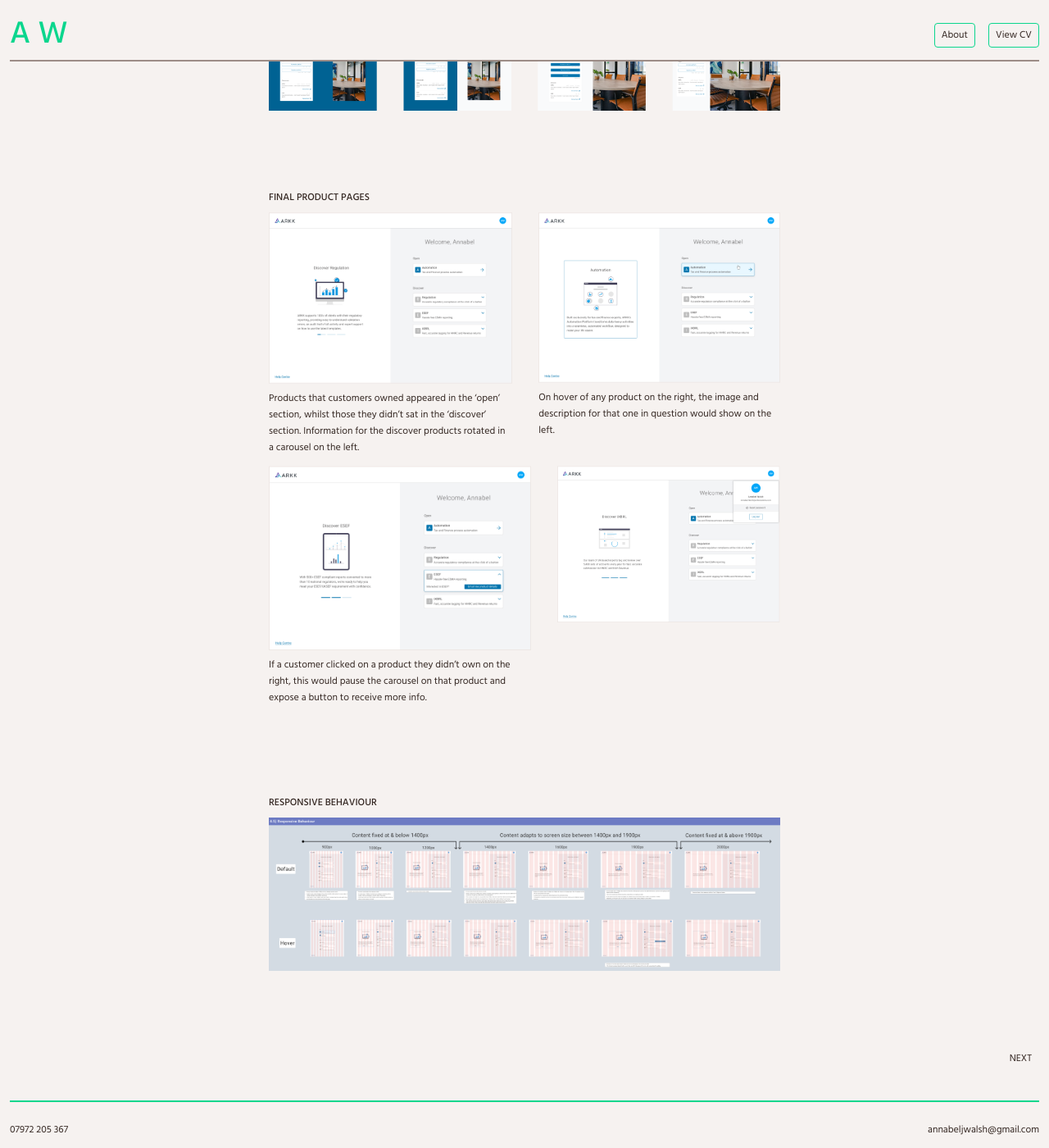
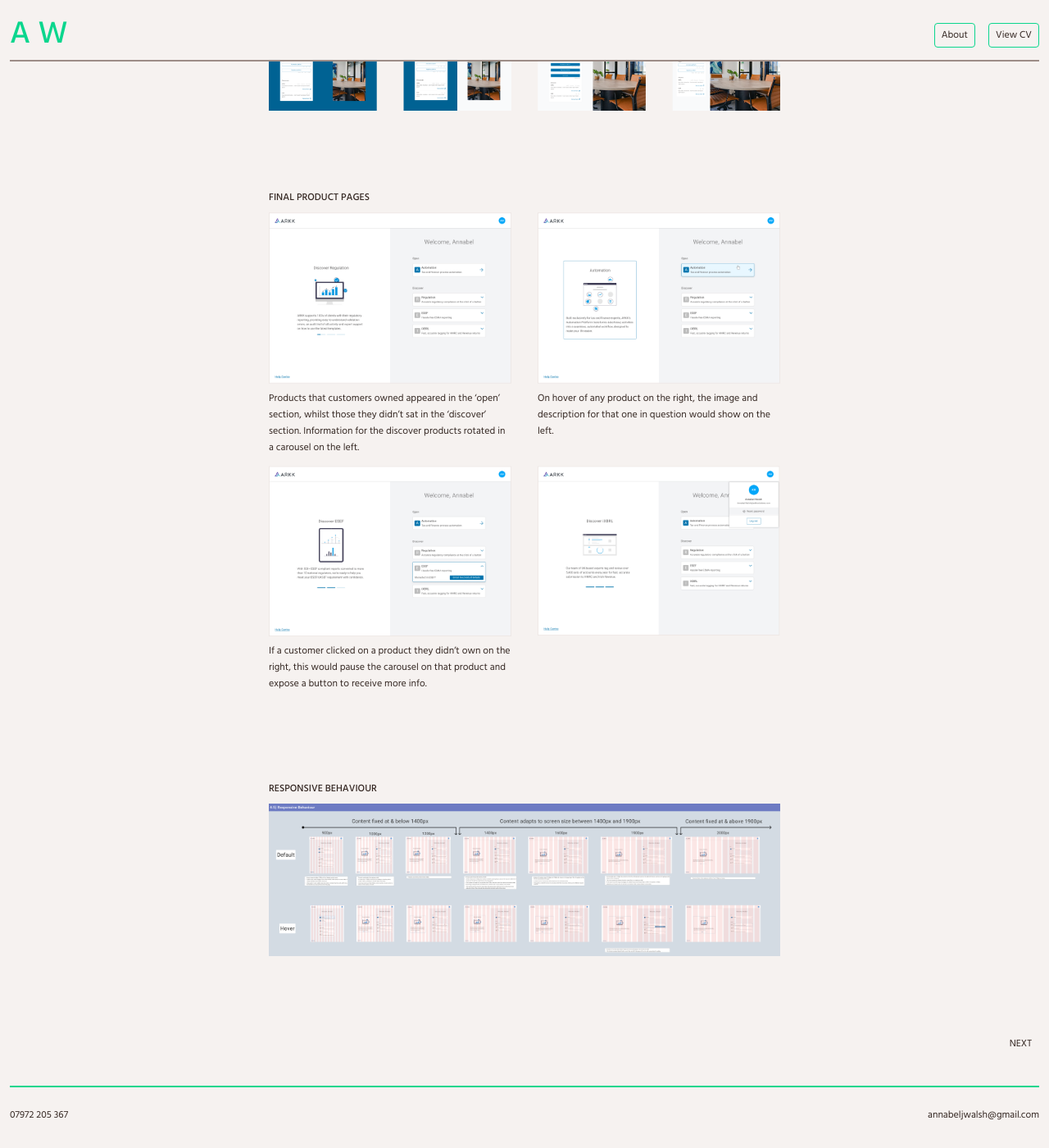
Before and after one commit to davidhiskett/awalsh, a Jekyll site: the page built from _posts/2024-08-20-product-portal.md, in a window 1280 px wide and 1400 px high, scrolled down 2252 px. Shown: the whole window at 82% size. Built offline with Jekyll 4.4.1, drawn with Linux system fonts in a browser that asks for light colours.

Commit message:
Fix image grid

```diff
--- a/_sass/project.scss
+++ b/_sass/project.scss
@@ -122,7 +122,7 @@
         text-align: center;
         display: grid;
         grid-gap: 32px;
-        grid-template-columns: auto auto;
+        grid-template-columns: 1fr 1fr;
 
         @media only screen and (max-width: 65rem) {
           grid-template-columns: auto;
@@ -137,7 +137,7 @@
         text-align: center;
         display: grid;
         grid-gap: 32px;
-        grid-template-columns: auto auto auto;
+        grid-template-columns: 1fr 1fr 1fr;
 
         @media only screen and (max-width: 65rem) {
           grid-template-columns: auto;
@@ -153,10 +153,10 @@
         text-align: center;
         display: grid;
         grid-gap: 32px;
-        grid-template-columns: auto auto auto auto;
+        grid-template-columns: 1fr 1fr 1fr 1fr;
 
         @media only screen and (max-width: 65rem) {
-          grid-template-columns: auto auto;
+          grid-template-columns: 1fr 1fr;
         }
       }
     }
```
Also changed, not shown: 3 other files.
